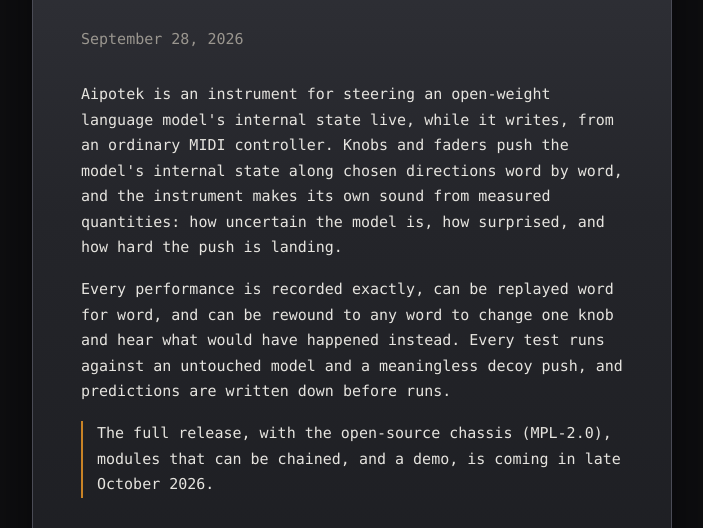
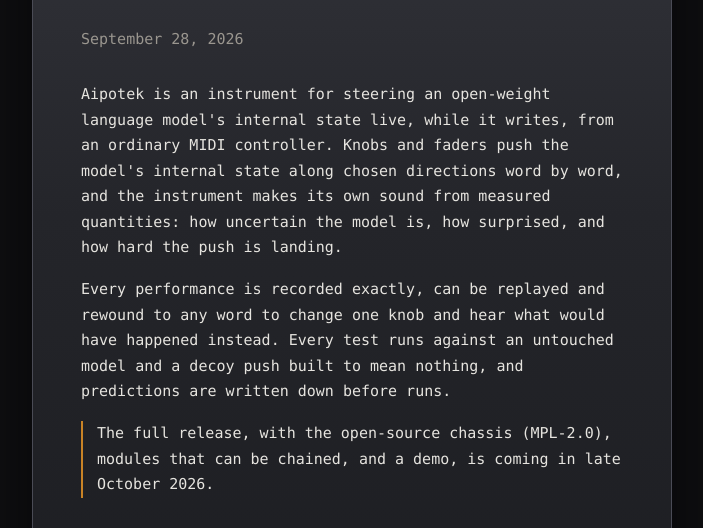
Before and after one commit to Aipotek/aipotek, a plain HTML site: page index.html in a window 1280 px wide. Shown: the part 241-769 px from the top of the page, without its empty margins (288-991 px from the left). Drawn offline with Linux system fonts and the light colour scheme.

Commit message:
Refine performance recording description in index.html
Updated paragraph for clarity and conciseness.

```diff
--- a/index.html
+++ b/index.html
@@ -49,10 +49,10 @@
   quantities: how uncertain the model is, how surprised, and how hard the
   push is landing.</p>
 
-  <p>Every performance is recorded exactly, can be replayed word for word,
-  and can be rewound to any word to change one knob and hear what would have
+  <p>Every performance is recorded exactly, can be replayed and rewound
+  to any word to change one knob and hear what would have
   happened instead. Every test runs against an untouched model and a
-  meaningless decoy push, and predictions are written down before runs.</p>
+  decoy push built to mean nothing, and predictions are written down before runs.</p>
 
   <p class="release">The full release, with the open-source chassis
   (MPL-2.0), modules that can be chained, and a demo, is coming in late
```
